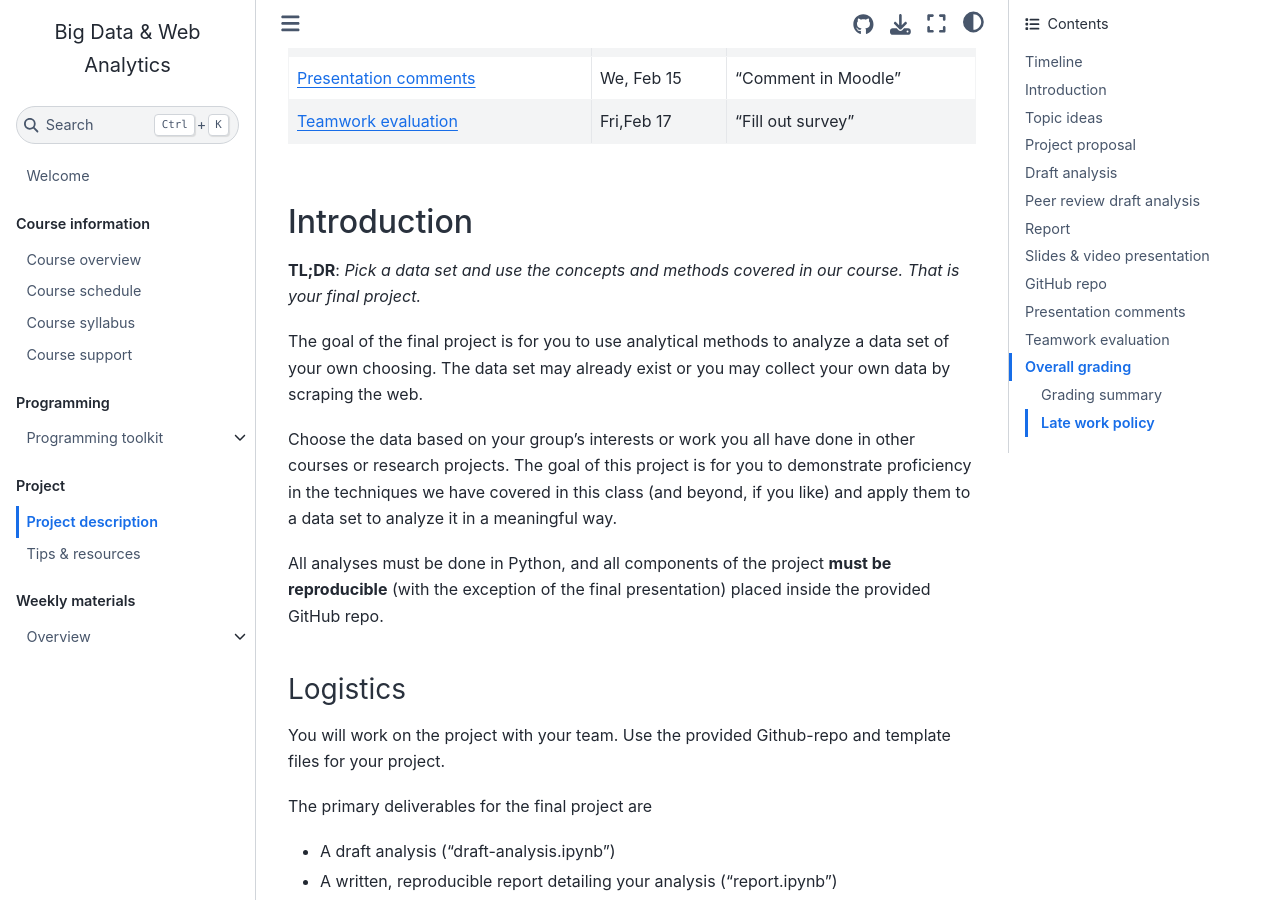
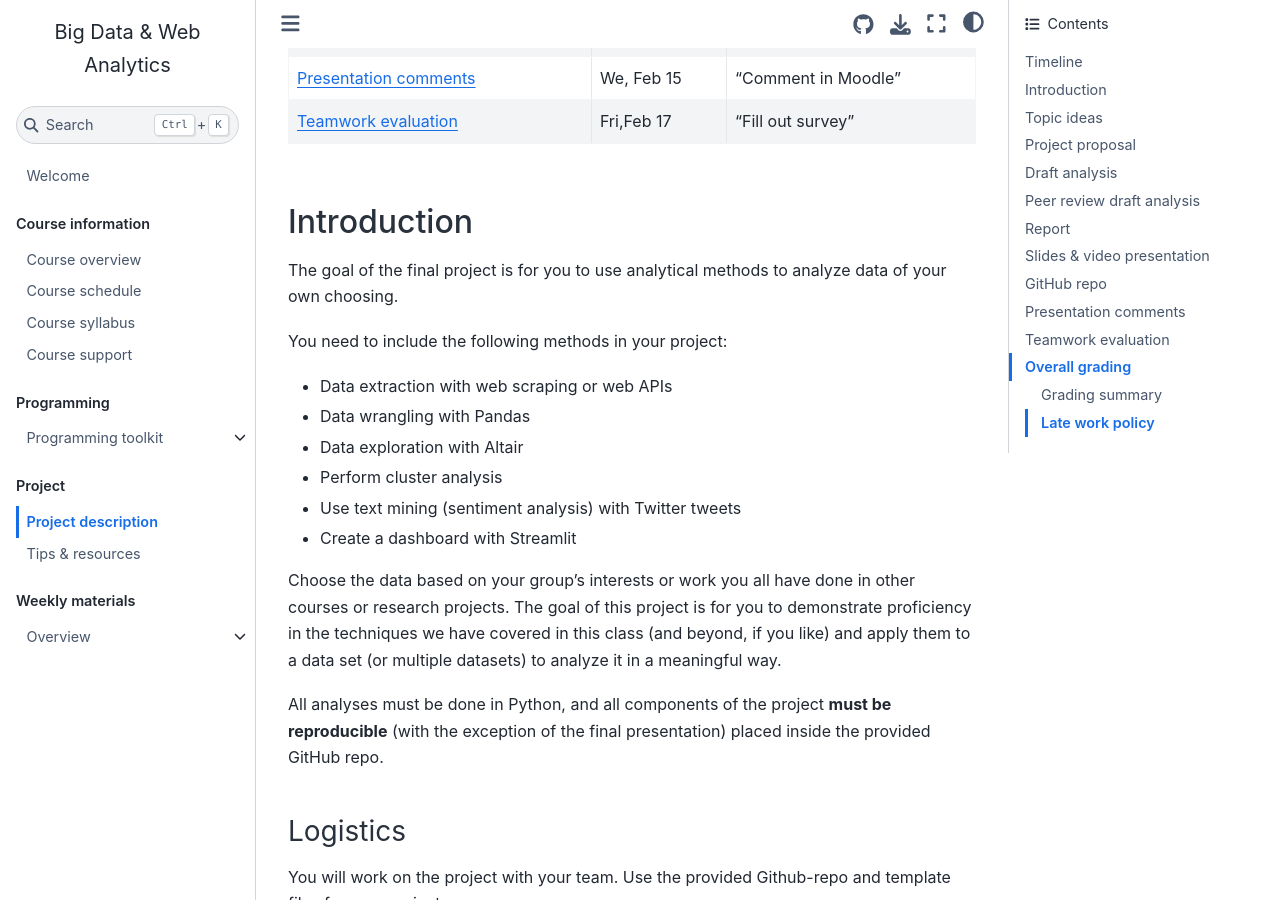
Before and after one commit to om2-ws22/website, a Jupyter Book: the page built from docs/project-description.md, in a window 1280 px wide and 900 px high, scrolled down 508 px. Built offline with Jupyter Book 1.0.4 settings and Sphinx 7.4.7 and the Sphinx Book theme 1.1.4, drawn with Linux system fonts in a browser that asks for light colours; comment, search, counter and statistics services are not loaded.

Commit message:
Update project-description.md

```diff
--- a/docs/project-description.md
+++ b/docs/project-description.md
@@ -18,13 +18,19 @@
 
 ## Introduction
 
-**TL;DR**: *Pick a data set and use the concepts and methods covered in our course. That is your final project.*
+The goal of the final project is for you to use analytical methods to analyze data of your own choosing.
 
-The goal of the final project is for you to use analytical methods to analyze a data set of your own choosing.
-The data set may already exist or you may collect your own data by scraping the web.
+You need to include the following methods in your project:
+
+- Data extraction with web scraping or web APIs
+- Data wrangling with Pandas
+- Data exploration with Altair
+- Perform cluster analysis
+- Use text mining (sentiment analysis) with Twitter tweets
+- Create a dashboard with Streamlit
 
 Choose the data based on your group's interests or work you all have done in other courses or research projects.
-The goal of this project is for you to demonstrate proficiency in the techniques we have covered in this class (and beyond, if you like) and apply them to a data set to analyze it in a meaningful way.
+The goal of this project is for you to demonstrate proficiency in the techniques we have covered in this class (and beyond, if you like) and apply them to a data set (or multiple datasets) to analyze it in a meaningful way.
 
 All analyses must be done in Python, and all components of the project **must be reproducible** (with the exception of the final presentation) placed inside the provided GitHub repo.
 
```
